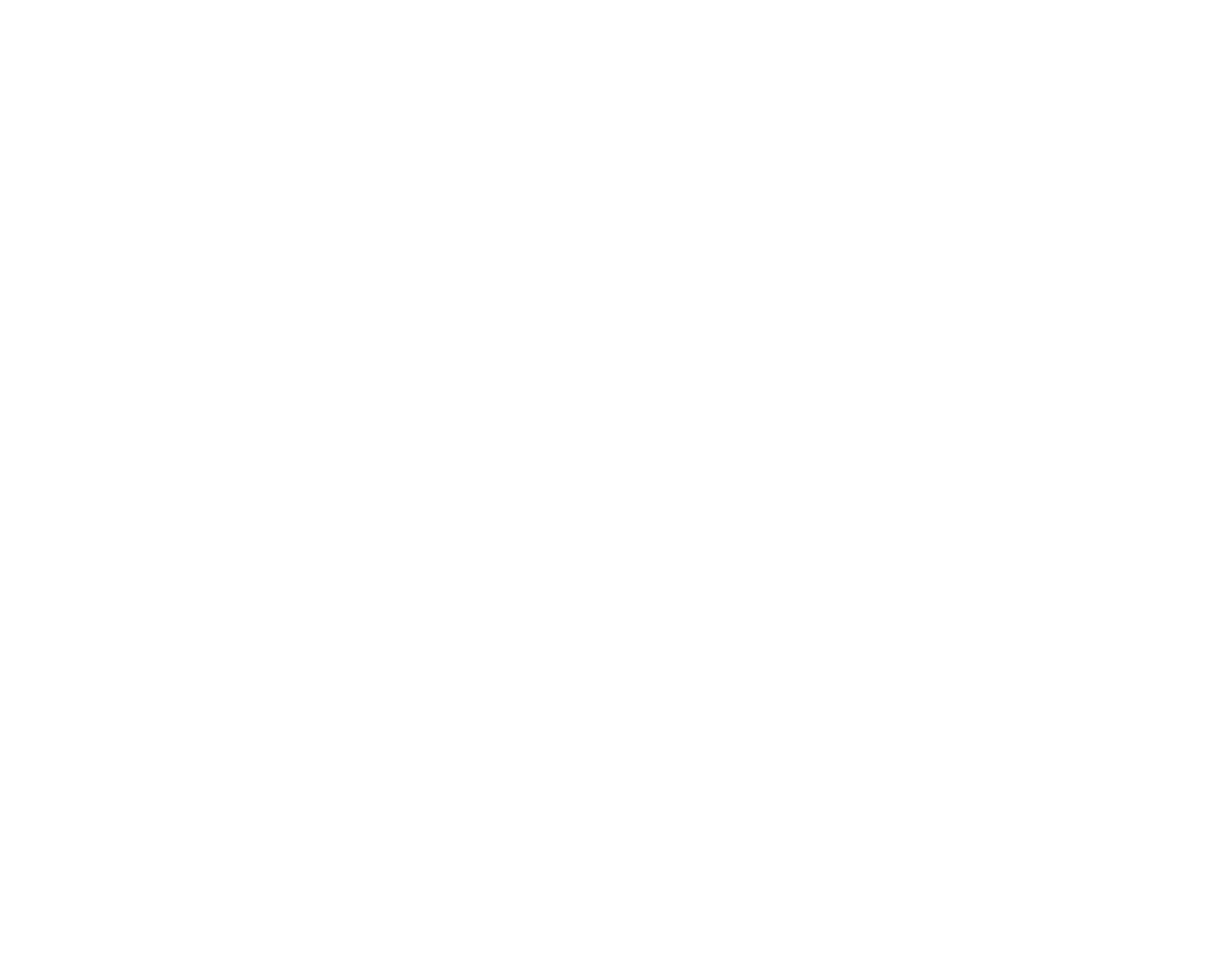
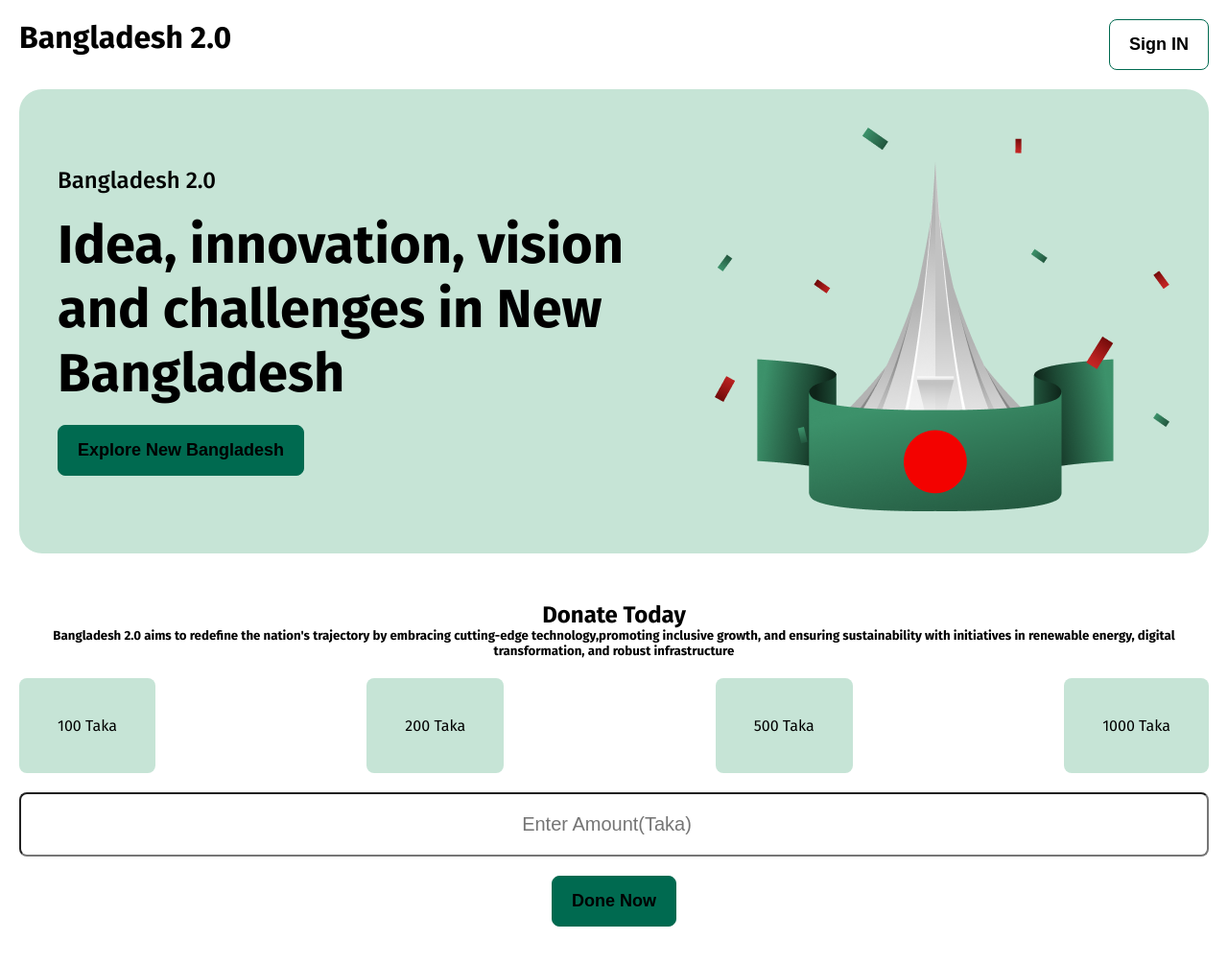
Before and after one commit to SakinAhmed100/First-Assignment, a plain HTML site: page index.html in a window 1280 px wide. Shown: the whole page at 96% size. Before the commit the page ends 800 px from the top, so only its background shows below. Drawn offline with Linux system fonts and the light colour scheme; a web font is replaced by a local one.

Commit message:
header and donate today section done

```diff
--- a/index.html
+++ b/index.html
@@ -4,10 +4,60 @@
 <head>
   <meta charset="UTF-8">
   <meta name="viewport" content="width=device-width, initial-scale=1.0">
-  <title>First Assignment</title>
+  <title>Bangladesh 2.0</title>
+  <link rel="preconnect" href="https://fonts.googleapis.com">
+  <link rel="preconnect" href="https://fonts.gstatic.com" crossorigin>
+  <link
+    href="https://fonts.googleapis.com/css2?family=Fira+Sans:ital,wght@0,100;0,200;0,300;0,400;0,500;0,600;0,700;0,800;0,900;1,100;1,200;1,300;1,400;1,500;1,600;1,700;1,800;1,900&family=Inter:ital,opsz,wght@0,14..32,100..900;1,14..32,100..900&family=Karla:ital,wght@0,200..800;1,200..800&family=Noto+Serif:ital,wght@0,100..900;1,100..900&family=Open+Sans:ital,wght@0,300..800;1,300..800&family=PT+Serif:ital,wght@0,400;0,700;1,400;1,700&family=Playwrite+CO+Guides&family=Roboto:ital,wght@0,100;0,300;0,400;0,500;0,700;0,900;1,100;1,300;1,400;1,500;1,700;1,900&family=Work+Sans:ital,wght@0,100..900;1,100..900&display=swap"
+    rel="stylesheet">
+  <link rel="stylesheet" href="style.css">
 </head>
 
 <body>
+  <header id="header">
+    <div class="container">
+      <nav class="menu">
+        <h4>Bangladesh 2.0</h4>
+        <button class="btn">Sign IN</button>
+      </nav>
+      <div class="banner">
+        <div class="banner-text">
+          <h5>Bangladesh 2.0</h5>
+          <h1>Idea, innovation, vision and challenges in New Bangladesh</h1>
+          <button class="btn">Explore New Bangladesh</button>
+        </div>
+
+        <div class="banner-img">
+          <img src="assets/hero.png" alt="">
+        </div>
+      </div>
+    </div>
+
+    <section id="donate">
+      <div class="container">
+
+        <h2>Donate Today</h2>
+        <h5>Bangladesh 2.0 aims to redefine the nation's trajectory by embracing cutting-edge technology,promoting
+          inclusive growth, and ensuring sustainability with initiatives in renewable energy, digital transformation,
+          and
+          robust infrastructure</h5>
+        <div class="card-container">
+          <div class="card">100 Taka</div>
+          <div class="card">200 Taka</div>
+          <div class="card">500 Taka</div>
+          <div class="card">1000 Taka</div>
+        </div>
+        <div class="input">
+          <input type="number" placeholder="Enter Amount(Taka)">
+
+        </div>
+
+        <button class="btn">Done Now</button>
+      </div>
+    </section>
+
+
+  </header>
 
 </body>
 
--- a/style.css
+++ b/style.css
@@ -0,0 +1,130 @@
+* {
+  margin: 0;
+  padding: 0;
+  outline: 0;
+  box-sizing: border-box;
+}
+
+body {
+  font-family: "Fira Sans", sans-serif;
+  background-color:  white;
+
+}
+
+.container {
+  max-width: 1240px;
+  margin: 0 auto;
+
+}
+
+.menu {
+  display: flex;
+  justify-content: space-between;
+  padding: 20px 0;
+}
+
+.menu h4 {
+  font-size: 32px;
+  font-weight: 700;
+}
+
+ .menu .btn {
+ background-color: #006A50;
+  padding: 15px 20px;
+  border: 1px solid #006A50;
+  border-radius: 8px;
+ font-weight: 600;
+  font-size: 18px;
+  transition: all linear 0.3s;
+  background: transparent;
+}
+
+.menu .btn:hover {
+  background: #006A50;
+  color: white;
+  border: 1px solid #006A50;
+}
+
+.banner {
+  display: flex;
+  justify-content: space-between;
+  align-items: center;
+  background: #C6E4D6;
+  border-radius: 24px;
+  padding: 40px;
+}
+
+.banner h5 {
+  color: black;
+  font-size: 24px;
+  font-weight: 500;
+  margin-bottom: 20px;
+
+}
+
+.banner h1 {
+  color: black;
+  font-size: 56px;
+  font-weight: 700;
+  margin-bottom: 20px;
+
+}
+
+.banner .btn {
+  background-color: #006A50;
+  padding: 15px 20px;
+  border: 1px solid #006A50;
+  border-radius: 8px;
+ font-weight: 600;
+  font-size: 18px;
+  transition: all linear 0.3s;
+}
+
+.banner .btn:hover {
+  background: #006A50;
+  color: white;
+  border: 1px solid #006A50;
+}
+
+#donate {
+  margin: 50px 0;
+  text-align: center;
+}
+
+
+.card-container {
+  display: flex;
+  justify-content: space-between;
+  margin: 20px 0px;
+  ;
+
+}
+
+.card {
+  padding: 40px;
+  background-color: #C6E4D6;
+  border-radius: 8px;
+
+}
+
+#donate .btn {
+  background-color: #006A50;
+  padding: 15px 20px;
+  border: 1px solid #006A50;
+  border-radius: 8px;
+ font-weight: 600;
+  font-size: 18px;
+  transition: all linear 0.3s;
+  margin-top: 20px;
+}
+
+.input input {
+  width: 100%;
+  text-align: center;
+  /* border: none; */
+  padding: 20px;
+  border-radius: 8px;
+  font-size: 20px;
+  font-weight: 500;
+
+}
```
